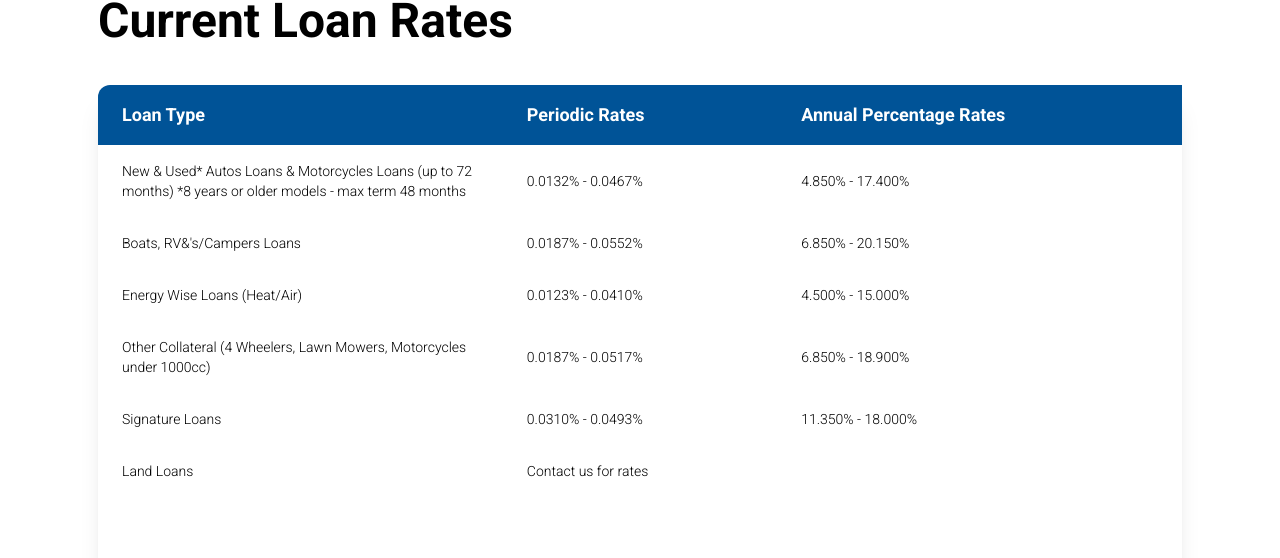
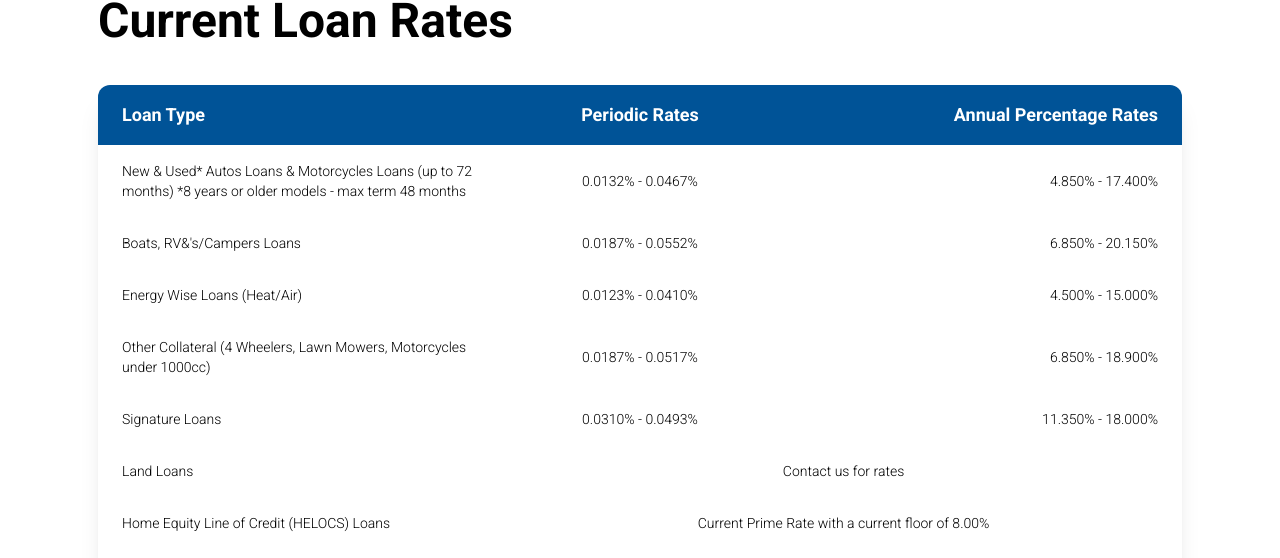
Before and after one commit to Dillonzellis/muts, a Next.js app: page /rates/loan-rates in a window 1280 px wide. Shown: the part 394-952 px from the top of the page. Built offline with nearby package versions, Linux system fonts and the light colour scheme.

Commit message:
update data table and loan rates

```diff
--- a/app/(pages)/rates/loan-rates/rateData.ts
+++ b/app/(pages)/rates/loan-rates/rateData.ts
@@ -2,7 +2,7 @@
 export const loanHeaders = [
   { key: 'loanType', label: 'Loan Type', className: 'tw-rounded-tl-xl' },
   { key: 'periodicRates', label: 'Periodic Rates' },
-  { key: 'apr', label: 'Annual Percentage Rates' },
+  { key: 'apr', label: 'Annual Percentage Rates', className: 'tw-rounded-tr-xl' },
 ];
 
 
@@ -34,22 +34,17 @@ export const loanData = [
   },
   {
     loanType: 'Land Loans',
-    periodicRates: 'Contact us for rates',
-    apr: '',
+    periodicRates: '<a href="https://cu.memberfirst.com/mutualsavingscu">Contact us for rates</a>',
+    colSpanVariant: 'periodicRates'
   },
   {
-    loanType: '',
-    periodicRates: '',
-    apr: '',
+    loanType: 'Home Equity Line of Credit (HELOCS) Loans',
+    periodicRates: 'Current Prime Rate with a current floor of 8.00%',
+    colSpanVariant: 'periodicRates'
   },
   {
-    loanType: '',
-    periodicRates: '',
-    apr: '',
-  },
-  {
-    loanType: '',
-    periodicRates: '',
-    apr: '',
+    loanType: 'Mortgages Loans',
+    periodicRates: '<a href="">Contact Member First Mortgage</a><br><a href="">770-579-1000</a>',
+    colSpanVariant: 'periodicRates'
   },
 ];
--- a/app/components/DataTable.tsx
+++ b/app/components/DataTable.tsx
@@ -7,6 +7,7 @@ type TableHeader = {
 
 type TableRowData = {
   [key: string]: string;
+  colSpanVariant?: string;
 };
 
 type DataTableProps = {
@@ -26,22 +27,47 @@ const DataTable: React.FC<DataTableProps> = ({ headers, data }) => {
         <table className="tw-w-full tw-text-left tw-text-sm tw-font-light">
           <thead className="tw-font-medium tw-bg-brandingBlue-400 tw-text-white tw-text-lg">
             <tr>
-              {headers.map(header => (
-                <th key={header.key} className={`${header.className} tw-px-6 tw-py-4 ${widthClass}`}
-                  colSpan={maxDataColumns / headers.length}>
-                  {header.label}
-                </th>
-              ))}
+              {headers.map((header, index) => {
+                const textAlignClass = index === 0
+                  ? 'tw-text-left'
+                  : index === headers.length - 1
+                    ? 'tw-text-right'
+                    : 'tw-text-center';
+                return (
+                  <th
+                    key={header.key}
+                    className={`${header.className} ${textAlignClass} tw-px-6 tw-py-4 ${widthClass}`}
+                    colSpan={maxDataColumns / headers.length}>
+                    {header.label}
+                  </th>
+                );
+              })}
             </tr>
           </thead>
           <tbody>
             {data.map((row, rowIndex) => (
               <tr key={rowIndex} className="tw-transition tw-duration-300 tw-ease-in-out hover:tw-bg-neutral-100">
-                {Object.values(row).map((value, cellIndex) => (
-                  <td key={cellIndex} className={`tw-px-6 tw-py-4 ${widthClass}`}>
-                    {value}
-                  </td>
-                ))}
+                {Object.entries(row).map(([key, value], cellIndex, arr) => {
+                  if (key !== "colSpanVariant") {
+                    const textAlignClass = cellIndex === 0
+                      ? 'tw-text-left'
+                      : cellIndex === arr.length - 1
+                        ? 'tw-text-right'
+                        : 'tw-text-center';
+                    return (
+                      <td
+                        key={cellIndex}
+                        className={`${textAlignClass} tw-px-6 tw-py-4 ${widthClass}`}
+                        colSpan={row.colSpanVariant === key ? 2 : 1}>
+                        {value.startsWith('<a') ?
+                          <span dangerouslySetInnerHTML={{ __html: value }} /> :
+                          value
+                        }
+                      </td>
+                    );
+                  }
+                  return null;
+                })}
               </tr>
             ))}
           </tbody>
```
